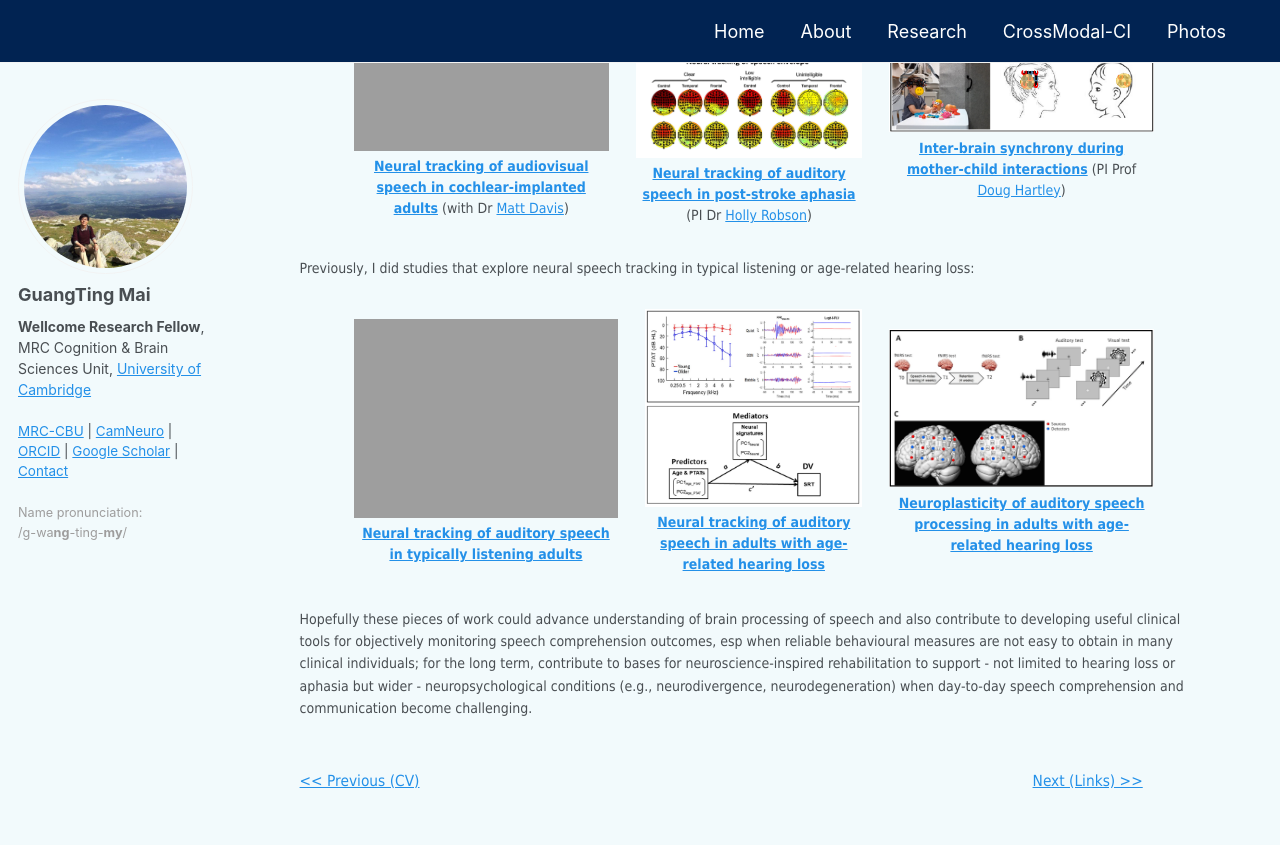
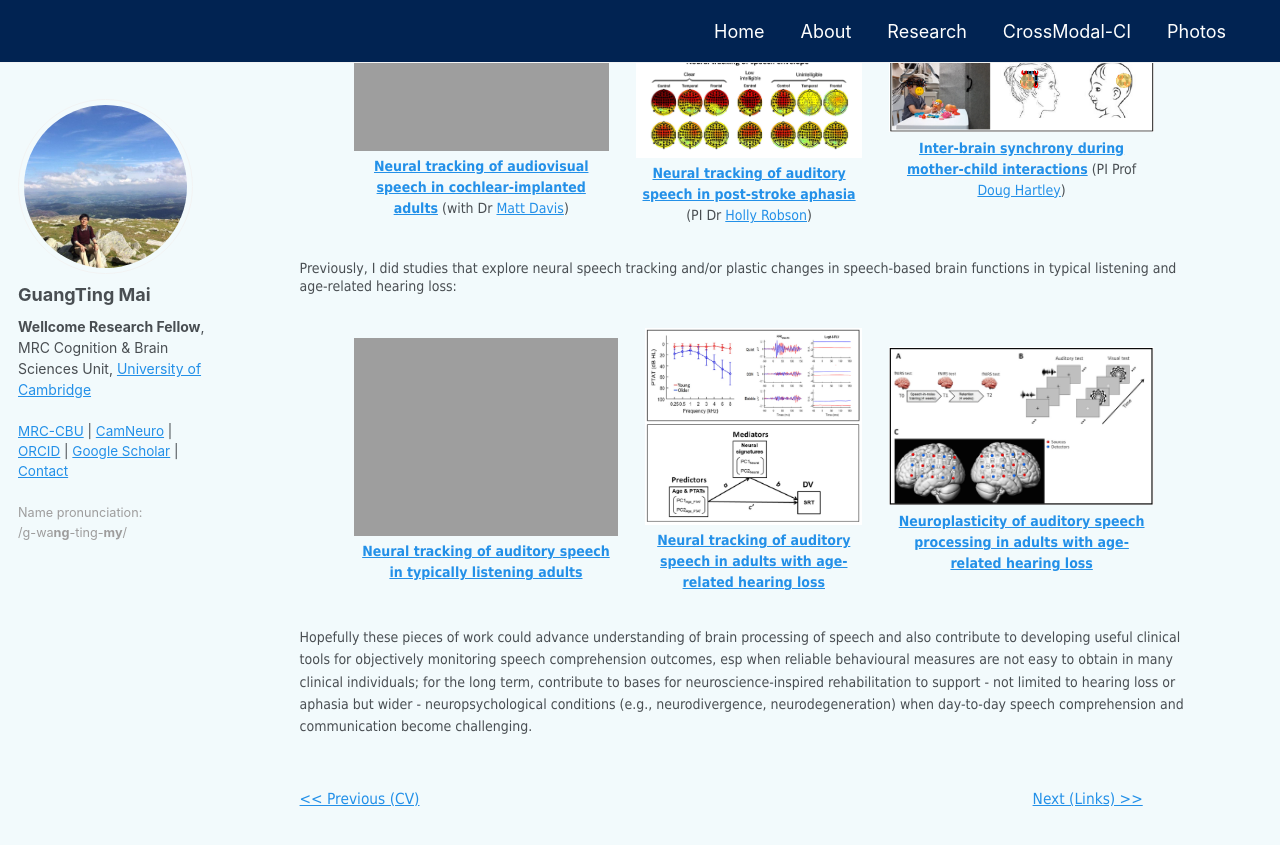
Before and after one commit to guangtingmai/guangtingmai.github.io, a Jekyll site: the page built from _pages/research-content.html, in a window 1280 px wide and 900 px high, scrolled down 681 px. Shown: the top 845 px of the window. Built offline with Jekyll 4.4.1, drawn with Linux system fonts in a browser that asks for light colours.

Commit message:
Update research-content.html

```diff
--- a/_pages/research-content.html
+++ b/_pages/research-content.html
@@ -42,7 +42,8 @@ author_profile: true
 </div>
 </p>
 
-<p><span style="font-size: 10.5pt;font-family: Tahoma;line-height: 1.3;display: block;margin-bottom: 0.05vh">Previously, I did studies that explore neural speech tracking in typical listening or age-related hearing loss:</span>
+<p><span style="font-size: 10.5pt;font-family: Tahoma;line-height: 1.3;display: block;margin-bottom: 0.05vh">Previously, I did studies that explore neural speech tracking and/or
+  plastic changes in speech-based brain functions in typical listening and age-related hearing loss:</span>
 
 <div class="flex-row">
   <div style="width: 28%; text-align: center;"><a href="https://guangtingmai.github.io/neuraltrack-typical/">
```
